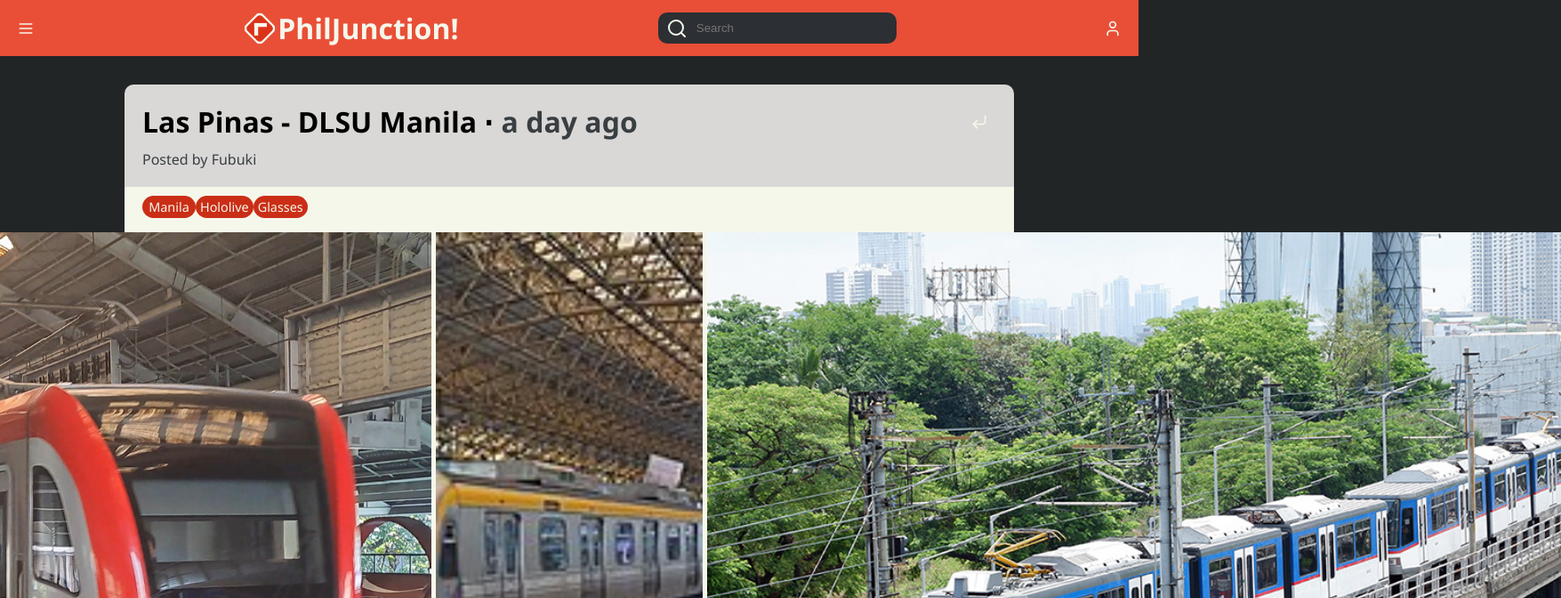
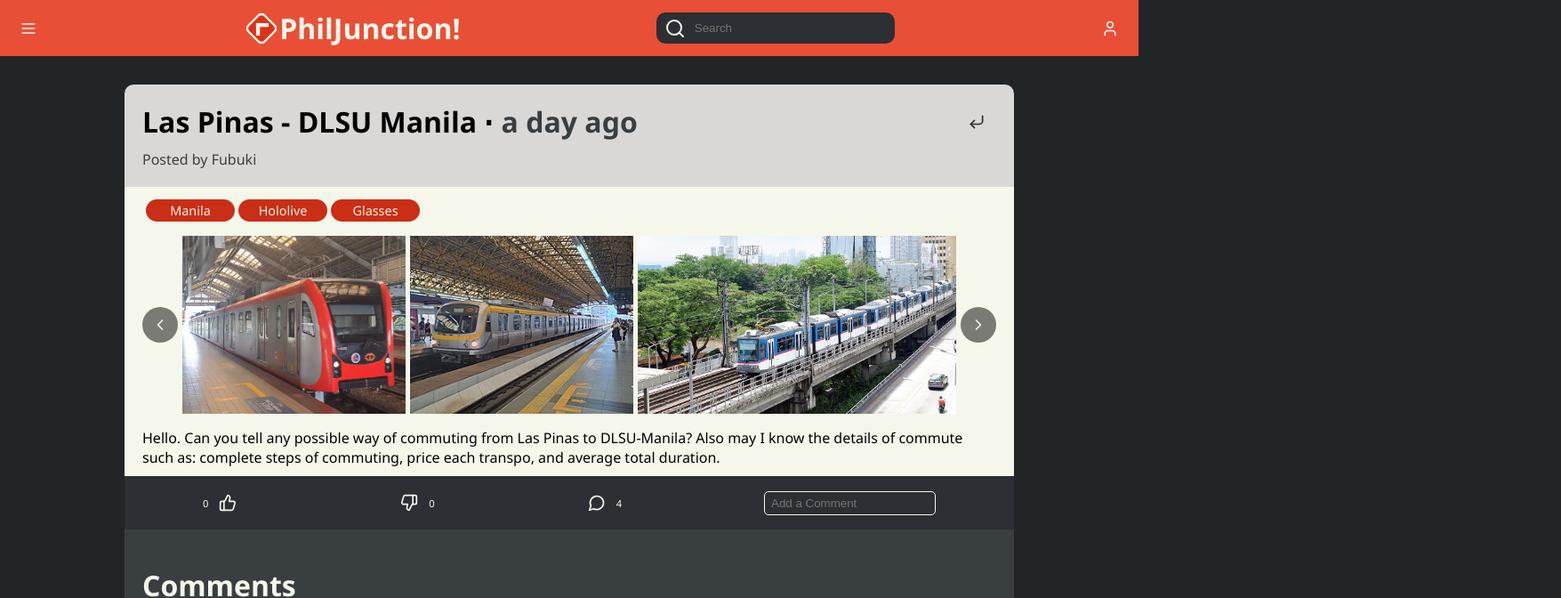
Before and after one commit to tonishii/PhilJunction, a React (Vite) app: page /post in a window 1280 px wide. Shown: the top 672 px of the page at 89% size, 1755 px wide, since content can reach past the window. Built offline with nearby package versions, Linux system fonts and the light colour scheme.

Commit message:
Added adding of comments and image carousel.

```diff
--- a/src/components/comment.tsx
+++ b/src/components/comment.tsx
@@ -2,12 +2,14 @@ import "@/styles/component-styles.css";
 
 import { useState } from "react";
 import { PostComment } from "@/mockdata/post-data";
-import { Ellipsis } from "lucide-react";
+import { Ellipsis, MessageCircle } from "lucide-react";
 
 export default function Comment({
   comment,
+  isReplyable = false,
 }: {
-  comment: PostComment
+  comment: PostComment;
+  isReplyable?: boolean;
 }) {
   const editComment = () => {
   };
@@ -37,6 +39,10 @@ export default function Comment({
               </span>
             </div>
 
+            <div className="comment-sidebuttons">
+              {isReplyable && <button className="round-button">
+                <MessageCircle className="icon" />
+              </button>}
               <div className="comment-menu">
                 <button
                   className="ellipsis-button"
@@ -49,6 +55,7 @@ export default function Comment({
                     <li><button onClick={deleteComment}>Delete</button></li>
                   </ul>
                 </div>}
+              </div>
             </div>
           </div>
 
@@ -64,7 +71,7 @@ export default function Comment({
         {comment.replies.length > 0 && (
           <div className="replies-container">
             {comment.replies.map((reply, index) => (
-              <Comment key={index} comment={reply} />
+              <Comment key={index} comment={reply} isReplyable={true} />
             ))}
           </div>
         )}
--- /dev/null
+++ b/src/components/imagecarousel.tsx
@@ -0,0 +1,47 @@
+import "@/styles/component-styles.css";
+
+import { useState } from "react";
+import { ChevronRight, ChevronLeft } from "lucide-react";
+
+export default function ImageCarousel({
+  images,
+}: {
+  images: string[]
+}) {
+  const [currImageIndex, setImageIndex] = useState(0);
+  const totalImages = images.length;
+
+  function handleNextImage() {
+    setImageIndex(prevIndex => (prevIndex === 0 ? totalImages - 1 : prevIndex - 1));
+  }
+
+  function handlePrevImage() {
+    setImageIndex(prevIndex => (prevIndex === totalImages - 1 ? 0 : prevIndex + 1));
+  }
+
+  function getNextImages(images: JSX.Element[], currentInd: number) {
+    if (totalImages === 0) return [];
+
+    return Array.from({ length: Math.min(3, totalImages) }, (_, i) =>
+      images[(currentInd + i) % totalImages]
+    );
+
+  }
+
+  const imageElements: JSX.Element[] = images.map(imagePath => <img src={imagePath} alt="post image" className="post-image" />)
+  const imagesToShow = getNextImages(imageElements, currImageIndex);
+
+  return (
+    <div className="image-carousel">
+      {totalImages > 2 && <button className="image-button" onClick={handlePrevImage}>
+        <ChevronLeft />
+      </button>}
+
+      {imagesToShow}
+
+      {totalImages > 2 && <button className="image-button" onClick={handleNextImage}>
+        <ChevronRight />
+      </button>}
+    </div>
+  );
+}
--- a/src/components/post.tsx
+++ b/src/components/post.tsx
@@ -10,18 +10,16 @@ export default function Post({
   initialVote = null,
   initialLikes = 0,
   initialDislikes = 0,
-  initialComments = 0,
 }: {
   post: Post;
   initialVote?: "up" | "down" | null;
   initialLikes?: number;
   initialDislikes?: number;
-  initialComments?: number;
 }) {
   const [vote, setVote] = useState<"up" | "down" | null>(initialVote);
   const [likeCount, setLikeCount] = useState(initialLikes);
   const [dislikeCount, setDislikeCount] = useState(initialDislikes);
-  const [commentCount] = useState(initialComments);
+  const [commentCount] = useState(post.comments.length);
 
   function handleDate(datePosted: Date): string {
     return "a day ago.";
@@ -80,7 +78,7 @@ export default function Post({
         </Link>
 
         <div className="post-sidebar">
-          <div className='sidebar-button'>
+          <div className='post-button'>
             <span className='count'>{likeCount}</span>
             <button
               className={`round-button ${
@@ -92,7 +90,7 @@ export default function Post({
             </button>
           </div>
 
-          <div className="sidebar-button">
+          <div className="post-button">
             <button
               className={`round-button ${
                 vote === "down" ? " selected-down" : ""
@@ -103,7 +101,7 @@ export default function Post({
             <span className='count'>{dislikeCount}</span>
           </div>
 
-          <div className="sidebar-button">
+          <div className="post-button">
             <Link to="/post">
               <button className="round-button">
                 <MessageCircle className="icon" />
--- a/src/pages/postwindow.tsx
+++ b/src/pages/postwindow.tsx
@@ -2,9 +2,9 @@ import '@/styles/post-styles.css'
 
 import type { Post } from "@/mockdata/post-data";
 import Comment from '@/components/comment';
-import { CornerDownLeft } from "lucide-react";
-import { useNavigate, Link } from "react-router";
-import { ThumbsUp, ThumbsDown, MessageCircle } from "lucide-react";
+import ImageCarousel from '@/components/imagecarousel';
+import { useNavigate } from "react-router";
+import { ThumbsUp, ThumbsDown, MessageCircle, CornerDownLeft } from "lucide-react";
 import { useState } from "react";
 
 export default function PostWindow({
@@ -22,7 +22,13 @@ export default function PostWindow({
   const [vote, setVote] = useState<"up" | "down" | null>(initialVote);
   const [likeCount, setLikeCount] = useState(initialLikes);
   const [dislikeCount, setDislikeCount] = useState(initialDislikes);
+  const [comments, setComments] = useState(post.comments);
   const [commentCount] = useState(post.comments.length);
+  const [commentValue, setCommentValue] = useState("");
+
+  const handleCommentChange = (event: React.ChangeEvent<HTMLInputElement>) => {
+    setCommentValue(event.target.value);
+  };
 
   let navigate = useNavigate();
 
@@ -58,6 +64,22 @@ export default function PostWindow({
     }
   }
 
+  function handleAddComment(event: React.KeyboardEvent<HTMLInputElement>): void {
+    if (event.key === "Enter" && commentValue.trim() !== "") {
+      const newComment = {
+        username: "JamesPH", // TENTATIVE NO USER LOGIC YET
+        replyTo: post.username,
+        postDate: new Date(),
+        id: comments.length + 1,
+        content: commentValue,
+        replies: []
+      };
+
+      setComments([...comments, newComment]);
+      setCommentValue("");
+    }
+  }
+
   return (
     <div className="post-window-container">
       <div className="post-window-header">
@@ -69,7 +91,7 @@ export default function PostWindow({
           <button
             className="round-button"
             onClick={() => navigate(-1)}>
-            <CornerDownLeft className="icon" />
+            <CornerDownLeft className="icon black" />
           </button>
         </div>
 
@@ -77,20 +99,21 @@ export default function PostWindow({
       </div>
 
       <div className="post-window-main">
+        <div className="tag-list">
           {post.tags.map((tag, i) => (
             <span key={tag + i} className="tag">
               {tag}
             </span>
           ))}
-        <div className="post-image-container">
-          {post.images.map(imagePath => (
-            <img src={imagePath} alt="post image" className="post-image" />
-          ))}
         </div>
+
+        <ImageCarousel images={post.images}/>
+
         <p>{post.body}</p>
       </div>
 
       <div className="post-window-footer">
+        <div className="post-button">
           <span className='count'>{likeCount}</span>
           <button
             className={`round-button ${
@@ -100,7 +123,9 @@ export default function PostWindow({
           >
             <ThumbsUp className="icon" />
           </button>
+        </div>
 
+        <div className="post-button">
           <button
             className={`round-button ${
               vote === "down" ? " selected-down" : ""
@@ -109,19 +134,29 @@ export default function PostWindow({
             <ThumbsDown className="icon" />
           </button>
           <span className='count'>{dislikeCount}</span>
+        </div>
 
+        <div className="post-button">
           <button className="round-button">
             <MessageCircle className="icon" />
           </button>
           <span className='count'>{commentCount}</span>
+        </div>
 
-        <button className='addcomment-button'>Add a Comment</button>
+        <input
+          type="text"
+          placeholder="Add a Comment"
+          id="comment-input"
+          className="comment-input"
+          onChange={handleCommentChange}
+          onKeyDown={handleAddComment}
+          value={commentValue}
+        />
       </div>
 
       <div className="post-window-comments">
         <h1>Comments</h1>
-
-        {post.comments.map(comment => <Comment comment={comment}/> )}
+        {comments.map(comment => <Comment comment={comment} isReplyable={true}/> )}
       </div>
     </div>
   );
--- a/src/styles/component-styles.css
+++ b/src/styles/component-styles.css
@@ -103,6 +103,11 @@
   margin: 0;
 }
 
+.comment-sidebuttons {
+  display: flex;
+  align-items: center;
+}
+
 .ellipsis-button {
   border-radius: 50%;
   background-color: transparent;
@@ -141,3 +146,41 @@
 .dropdown-menu li button:hover {
   background-color: #4E565A;
 }
+
+/* Image Carousel */
+
+.image-carousel {
+  display: flex;
+  align-items: center;
+  justify-content: center;
+  height: 200px;
+  width: 100%;
+  margin: 1rem auto;
+  gap: 5px;
+}
+
+.post-image {
+  max-width: 100%;
+  min-width: 250px;
+  height: 100%;
+  object-fit: cover;
+}
+
+.image-button {
+  display: flex;
+  align-items: center;
+  justify-content: center;
+  background: rgba(0, 0, 0, 0.5);
+  color: #F6F7EB;
+  width: 40px;
+  height: 40px;
+  border: none;
+  cursor: pointer;
+  padding: 10px;
+  border-radius: 50%;
+  transition: background 0.3s ease;
+}
+
+.image-button:hover {
+  background: rgba(0, 0, 0, 0.7);
+}
--- a/src/styles/global.css
+++ b/src/styles/global.css
@@ -29,7 +29,8 @@ a {
     background-color: transparent;
     border: none;
     border-radius: 10px;
-    padding: 5px 9px;
+    padding: 5px 7px;
+    margin: 5px;
     cursor: pointer;
     transition: background 0.3s;
 }
@@ -63,3 +64,7 @@ a {
 .gray {
     color: #393E41;
 }
+
+.black {
+    color: #2c2f33;
+}
--- a/src/styles/post-styles.css
+++ b/src/styles/post-styles.css
@@ -34,7 +34,7 @@
   align-items: center;
   background-color: #2c2f33;
   border-radius: 0px 10px 10px 0px;
-    padding: 10px;
+  padding: 20px 10px;
 }
 
 .selected-up .icon{
@@ -50,7 +50,7 @@
   font-size: 0.7rem;
 }
 
-.post-sidebar .sidebar-button {
+.post-sidebar .post-button {
   display: flex;
   flex-direction: column;
   align-items: center;
@@ -149,31 +149,27 @@
   padding: 10px 20px;
 }
 
-.post-image-container {
-    display: flex;
-    justify-content: center;
-    margin: 1rem auto;
-    gap: 5px;
-}
-
-.post-image {
-  width: 100%;
-  height: auto;
-  object-fit: cover;
-  transition: filter 0.3s ease;
-}
-
-.post-image:hover {
-  filter: brightness(90%);
-}
-
 .post-window-footer {
   display: flex;
   align-items: center;
-    justify-content: center;
+  justify-content: space-around;
   background-color: #2c2f33;
   padding: 10px;
   gap: 4px;
+}
+
+.post-window-footer .post-button {
+  display: flex;
+  align-items: center;
+}
+
+.comment-input {
+  border: 1px solid #F6F7EB;
+  background-color: transparent;
+  color: #F6F7EB;
+  outline: none;
+  border-radius: 5px;
+  padding: 5px 7px;
 }
 
 .post-window-comments {
```
Lines whose indentation alone changed are shown as unchanged.
